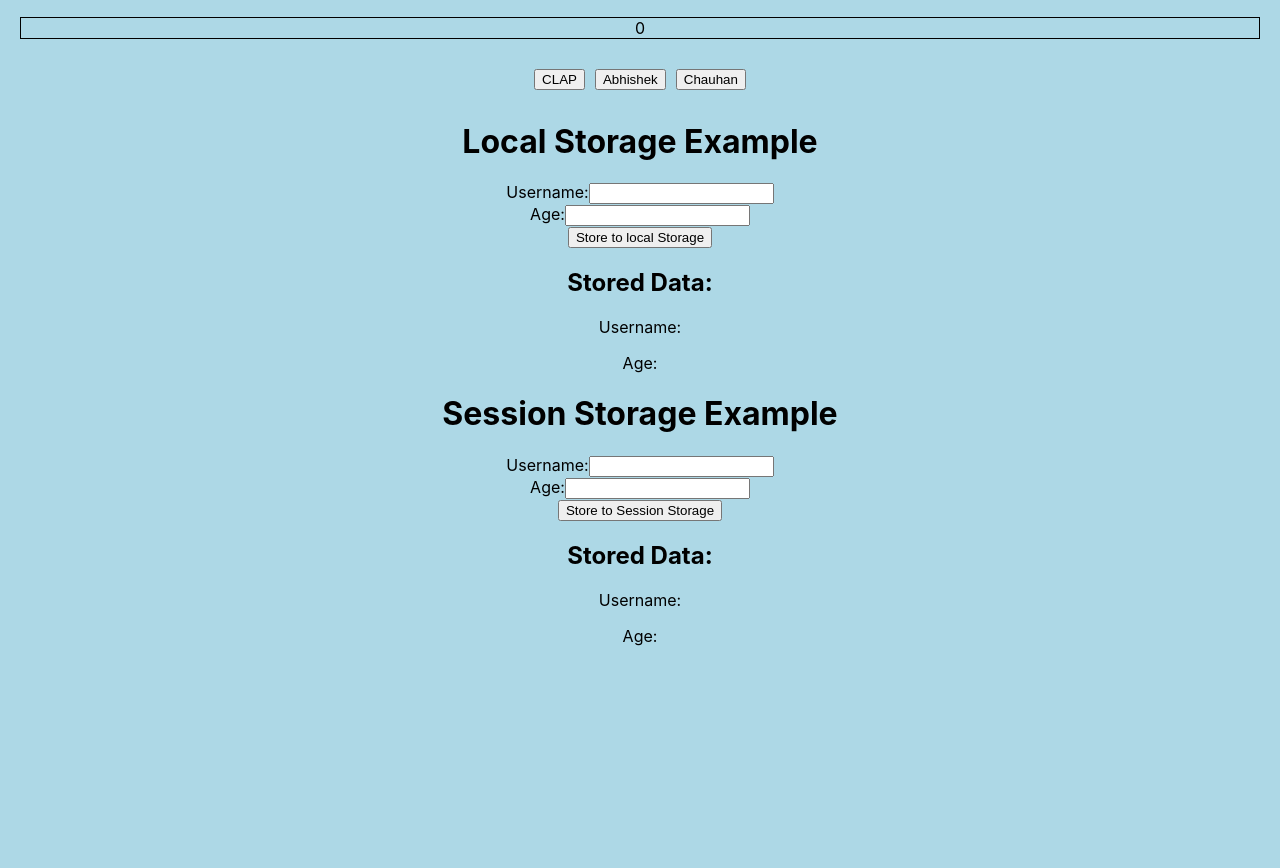
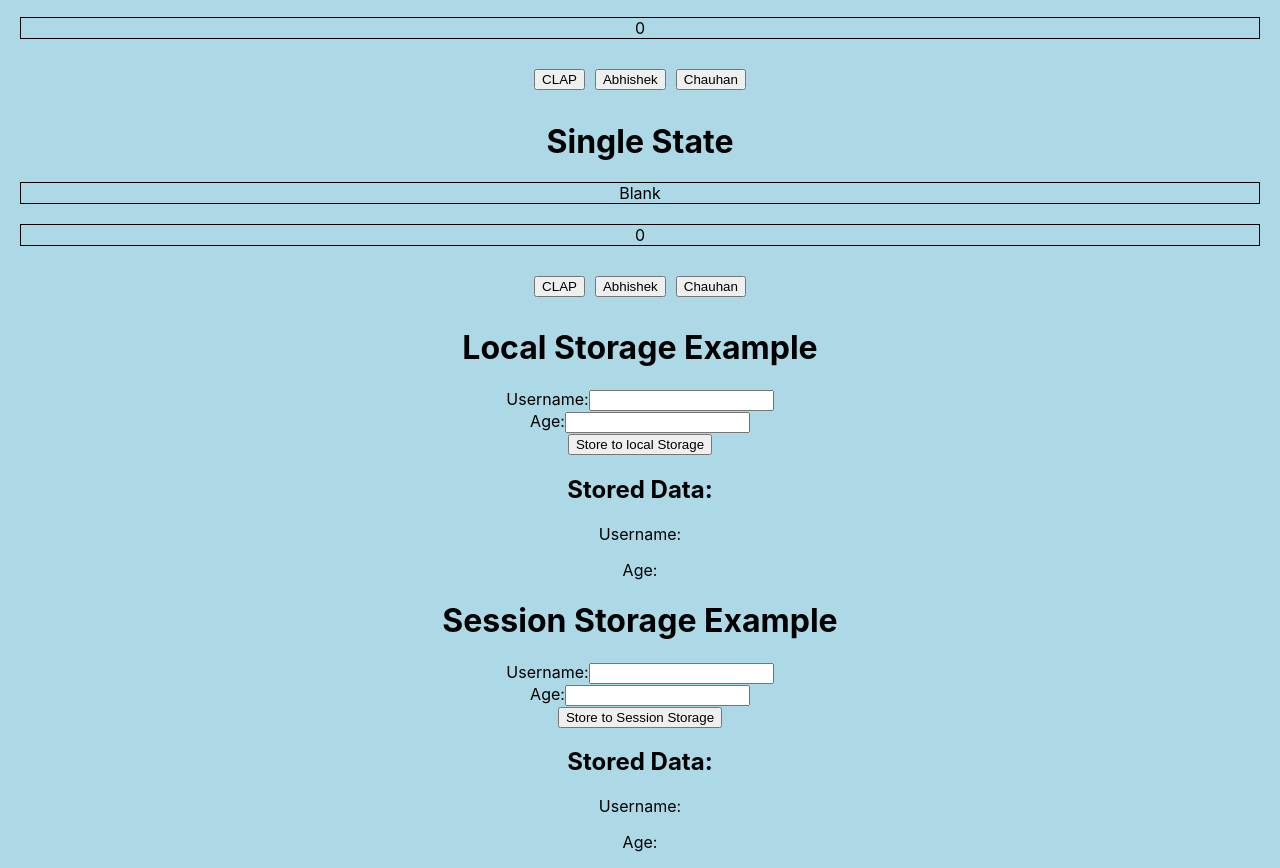
Before and after one commit to Abhishekbtech/ReactNotes, a React (Create React App) app: page / in a window 1280 px wide. Shown: the part 980-1848 px from the top of the page. Before the commit the page ends 1642 px from the top, so only its background shows below. Built offline with nearby package versions, Linux system fonts and the light colour scheme.

Commit message:
add Single State mange for 2 data

```diff
--- a/src/App.js
+++ b/src/App.js
@@ -5,6 +5,7 @@ import CountApp from './Component/1.Basic/2.CountApp/CountApp';
 import Studentlist from './Component/1.Basic/3.ListComponent/Studentlist';
 import Conditional from './Component/1.Basic/4.ConditionalRendering/Conditional';
 import MultipleState from './Component/1.Basic/5.MultipleState/MultipleState';
+import SingleState from './Component/1.Basic/5.MultipleState/SingleState';
 import LocalStorage from './Component/1.Basic/6.DataStorage/LocalStorage';
 import SessionStorage from './Component/1.Basic/6.DataStorage/SessionStorage';
 
@@ -17,6 +18,7 @@ function App() {
       <Studentlist/>
       <Conditional/>
       <MultipleState/>
+      <SingleState/>
       <LocalStorage/>
       <SessionStorage/>
     </div>
--- a/src/Component/1.Basic/5.MultipleState/SingleState.js
+++ b/src/Component/1.Basic/5.MultipleState/SingleState.js
@@ -5,7 +5,7 @@ function SingleState() {
 
     return (
         <>
-            <div>SingleState</div>
+            <h1>Single State</h1>
             <div style={{ margin: "20px", border: "1px solid black" }}>{state.name}</div>
             <div style={{ margin: "20px", border: "1px solid black" }}>{state.count}</div>
 
@@ -29,6 +29,7 @@ function SingleState() {
                         };
                     });
                 }}
+                style={{margin:10}}
             >
                 Abhishek
             </button>
```
